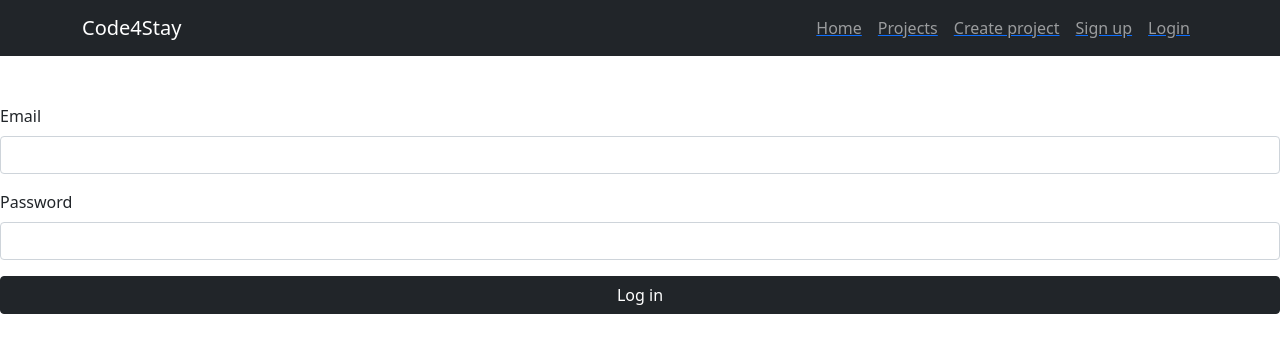
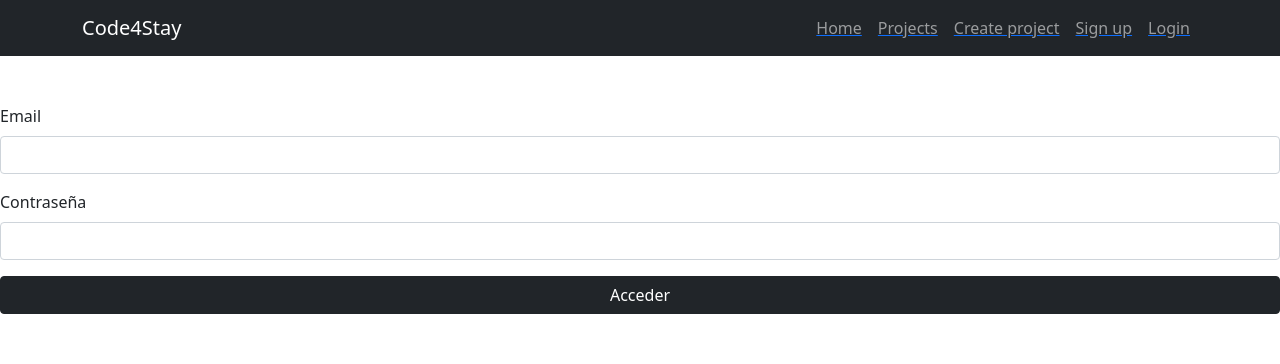
Before and after one commit to ghersf91/code4Stay-client, a React (Create React App) app: page /login in a window 1280 px wide. Shown: the top 364 px of the page. Built offline with nearby package versions, Linux system fonts and the light colour scheme; no server answers.

Commit message:
added auth routes and mantaining session with token

```diff
--- a/src/Components/LoginForm/LoginForm.jsx
+++ b/src/Components/LoginForm/LoginForm.jsx
@@ -1,18 +1,20 @@
 import { useContext, useState } from "react"
 import { Form, Button } from "react-bootstrap"
 import { useNavigate } from 'react-router-dom'
-import { MessageContext } from "../../Context/userMessage.context"
-import authService from "./../../Services/auth.services"
+import authService from './../../Services/auth.services'
+
+import { MessageContext } from './../../Context/userMessage.context'
+import { AuthContext } from "./../../Context/auth.context"
 
 const LoginForm = () => {
+
     const [loginData, setLoginData] = useState({
         email: '',
         password: ''
-
     })
 
     const { setShowMessage } = useContext(MessageContext)
-
+    const { storeToken, authenticateUser } = useContext(AuthContext)
     const navigate = useNavigate()
 
     const handleInputChange = e => {
@@ -26,19 +28,21 @@ const LoginForm = () => {
         authService
             .login(loginData)
             .then(({ data }) => {
-                setShowMessage({ show: true, title: `Welcome ${data.user.username}`, text: 'You have logged in correctly' })
-                navigate('/')
+                storeToken(data.authToken)
+                authenticateUser()
+                setShowMessage({ show: true, title: `Welcome!`, text: 'You were logged in correctly' })
+                navigate('/projects')
             })
             .catch(err => console.log(err))
     }
 
+
     const { password, email } = loginData
 
+    return (
 
+        <Form onSubmit={handleSubmit}>
 
-
-    return (
-        <Form onSubmit={handleSubmit}>
 
             <Form.Group className="mb-3" controlId="email">
                 <Form.Label>Email</Form.Label>
@@ -46,13 +50,12 @@ const LoginForm = () => {
             </Form.Group>
 
             <Form.Group className="mb-3" controlId="password">
-                <Form.Label>Password</Form.Label>
+                <Form.Label>Contraseña</Form.Label>
                 <Form.Control type="password" value={password} onChange={handleInputChange} name="password" />
             </Form.Group>
 
-
             <div className="d-grid">
-                <Button variant="dark" type="submit">Log in</Button>
+                <Button variant="dark" type="submit">Acceder</Button>
             </div>
 
         </Form>
--- a/src/Context/auth.context.js
+++ b/src/Context/auth.context.js
@@ -7,8 +7,7 @@ const AuthContext = createContext()
 function AuthProviderWrapper(props) {
 
     const [user, setUser] = useState(null)
-
-
+    const [isLoading, setIsLoading] = useState(true)
 
     const storeToken = (token) => {
         localStorage.setItem("authToken", token)
@@ -20,12 +19,16 @@ function AuthProviderWrapper(props) {
 
         authService
             .verify(token)
-            .then(({ data }) => setUser(data))
-            .catch(err => console.error(err))
+            .then(({ data }) => {
+                setUser(data)
+                setIsLoading(false)
+            })
+            .catch(err => logoutUser())
     }
 
     const logoutUser = () => {
         setUser(null)
+        setIsLoading(false)
         localStorage.removeItem('authToken')
     }
 
@@ -34,7 +37,7 @@ function AuthProviderWrapper(props) {
     }, [])
 
     return (
-        <AuthContext.Provider value={{ user, storeToken, authenticateUser, logoutUser }}>
+        <AuthContext.Provider value={{ isLoading, user, storeToken, authenticateUser, logoutUser }}>
             {props.children}
         </AuthContext.Provider>
     )
```
